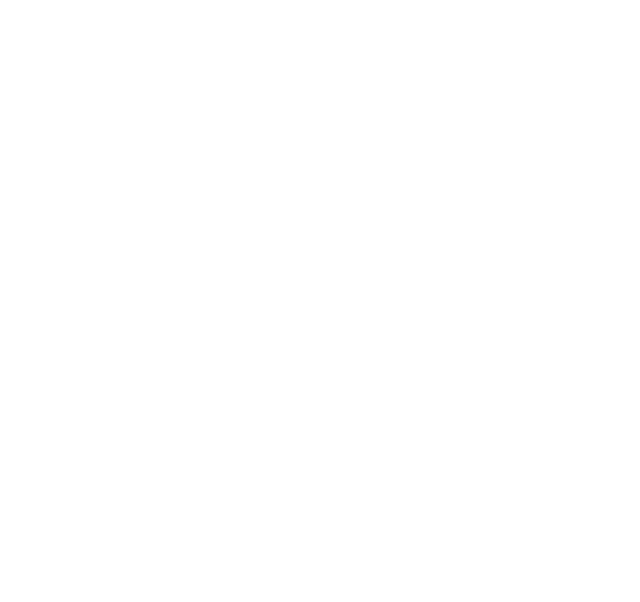
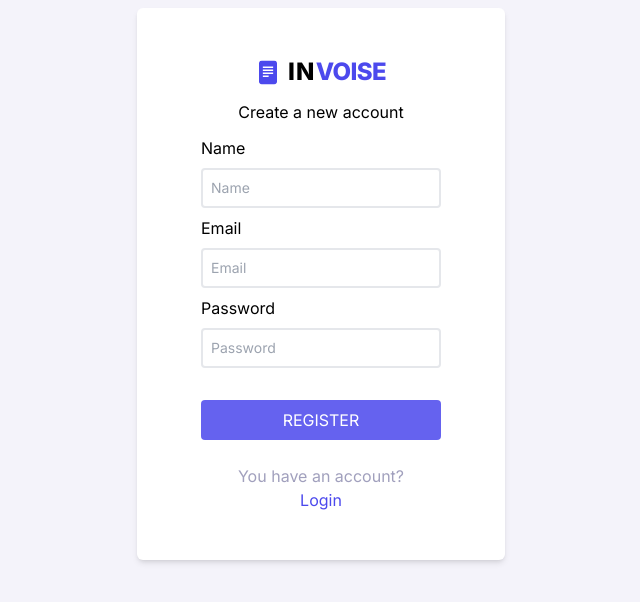
Before and after one commit to AhnafAhamed/invoise-frontend, a Vue app: page /register in a window 1280 px wide. Before the commit this address had no page. Shown: the part 116-718 px from the top of the page, without its empty margins (319-959 px from the left). Built offline with nearby package versions, Linux system fonts and the light colour scheme.

Commit message:
feat: login and register views

```diff
--- a/src/App.vue
+++ b/src/App.vue
@@ -3,16 +3,11 @@
 </script>
 
 <template>
-  <!-- <header>
-    <div class="wrapper">
-      <nav>
-        <RouterLink to="/">Home</RouterLink>
-        <RouterLink to="/about">About</RouterLink>
-      </nav>
-    </div>
-  </header> -->
-
-  <RouterView />
+  <main
+    class="flex justify-center items-center flex-col h-screen bg-light-purple"
+  >
+    <RouterView />
+  </main>
 </template>
 
 <style></style>
--- a/src/router/index.js
+++ b/src/router/index.js
@@ -1,5 +1,7 @@
 import { createRouter, createWebHistory } from "vue-router";
 import HomeView from "../views/HomeView.vue";
+import LoginView from "../views/LoginView.vue";
+import RegisterView from "../views/RegisterView.vue";
 
 const router = createRouter({
   history: createWebHistory(import.meta.env.BASE_URL),
@@ -9,14 +11,16 @@
       name: "home",
       component: HomeView,
     },
-    // {
-    //   path: "/about",
-    //   name: "about",
-    //   // route level code-splitting
-    //   // this generates a separate chunk (About.[hash].js) for this route
-    //   // which is lazy-loaded when the route is visited.
-    //   component: () => import("../views/AboutView.vue"),
-    // },
+    {
+      path: "/login",
+      name: "login",
+      component: LoginView,
+    },
+    {
+      path: "/register",
+      name: "register",
+      component: RegisterView,
+    },
   ],
 });
 
--- a/src/views/HomeView.vue
+++ b/src/views/HomeView.vue
@@ -1,17 +1,11 @@
 <template>
-  <main
-    class="flex justify-center items-center flex-col h-screen bg-light-purple"
-  >
-    <login-card />
-  </main>
+  <div>
+    <h1 class="text-dark-purple text-4xl font-extrabold">Home Page</h1>
+  </div>
 </template>
 
 <script>
-import LoginCard from "../components/LoginCard.vue";
-
 export default {
-  components: {
-    LoginCard,
-  },
+  components: {},
 };
 </script>
--- /dev/null
+++ b/src/views/LoginView.vue
@@ -0,0 +1,48 @@
+<template>
+  <div
+    class="w-max py-12 px-16 rounded-md bg-white login-card flex flex-col items-center shadow-md"
+  >
+    <invoise-logo class="mb-3" />
+    <p class="mb-3">Sign into your account</p>
+    <form action="" class="flex flex-col">
+      <label class="mb-2" for="email">Email</label>
+      <input
+        class="mb-2 w-60 border-2 p-2 text-sm rounded focus:border-light-purple focus:outline-none"
+        type="email"
+        placeholder="Email"
+        name="email"
+        id=""
+      />
+      <label class="mb-2" for="password">Password</label>
+      <input
+        class="mb-2 w-60 border-2 p-2 text-sm rounded"
+        type="password"
+        placeholder="Password"
+        name="password"
+        id=""
+      />
+      <button
+        type="submit"
+        class="mt-6 p-2 bg-dark-shade-purple uppercase text-white rounded hover:bg-dark-purple ease-linear duration-300"
+      >
+        Login
+      </button>
+    </form>
+    <p class="mt-6 text-main-gray flex flex-col items-center">
+      Don't have an account?
+      <router-link
+        :to="{ name: 'register' }"
+        class="text-dark-purple hover:font-semibold cursor-pointer ease-linear duration-300"
+        >Register</router-link
+      >
+    </p>
+  </div>
+</template>
+
+<script>
+import InvoiseLogo from "../components/InvoiseLogo.vue";
+export default {
+  components: { InvoiseLogo },
+  name: "LoginView",
+};
+</script>
--- /dev/null
+++ b/src/views/RegisterView.vue
@@ -0,0 +1,56 @@
+<template>
+  <div
+    class="w-max py-12 px-16 rounded-md bg-white login-card flex flex-col items-center shadow-md"
+  >
+    <invoise-logo class="mb-3" />
+    <p class="mb-3">Create a new account</p>
+    <form action="" class="flex flex-col">
+      <label class="mb-2" for="name">Name</label>
+      <input
+        class="mb-2 w-60 border-2 p-2 text-sm rounded focus:border-light-purple focus:outline-none"
+        type="text"
+        placeholder="Name"
+        name="name"
+        id=""
+      />
+      <label class="mb-2" for="email">Email</label>
+      <input
+        class="mb-2 w-60 border-2 p-2 text-sm rounded focus:border-light-purple focus:outline-none"
+        type="email"
+        placeholder="Email"
+        name="email"
+        id=""
+      />
+      <label class="mb-2" for="password">Password</label>
+      <input
+        class="mb-2 w-60 border-2 p-2 text-sm rounded"
+        type="password"
+        placeholder="Password"
+        name="password"
+        id=""
+      />
+      <button
+        type="submit"
+        class="mt-6 p-2 bg-dark-shade-purple uppercase text-white rounded hover:bg-dark-purple ease-linear duration-300"
+      >
+        Register
+      </button>
+    </form>
+    <p class="mt-6 text-main-gray flex flex-col items-center">
+      You have an account?
+      <router-link
+        :to="{ name: 'login' }"
+        class="text-dark-purple hover:font-semibold cursor-pointer ease-linear duration-300"
+        >Login</router-link
+      >
+    </p>
+  </div>
+</template>
+
+<script>
+import InvoiseLogo from "../components/InvoiseLogo.vue";
+export default {
+  components: { InvoiseLogo },
+  name: "LoginView",
+};
+</script>
```
